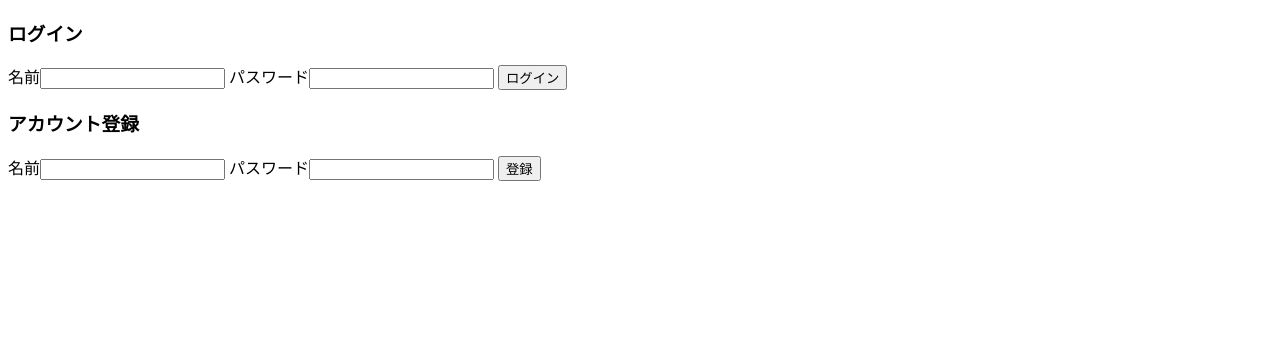
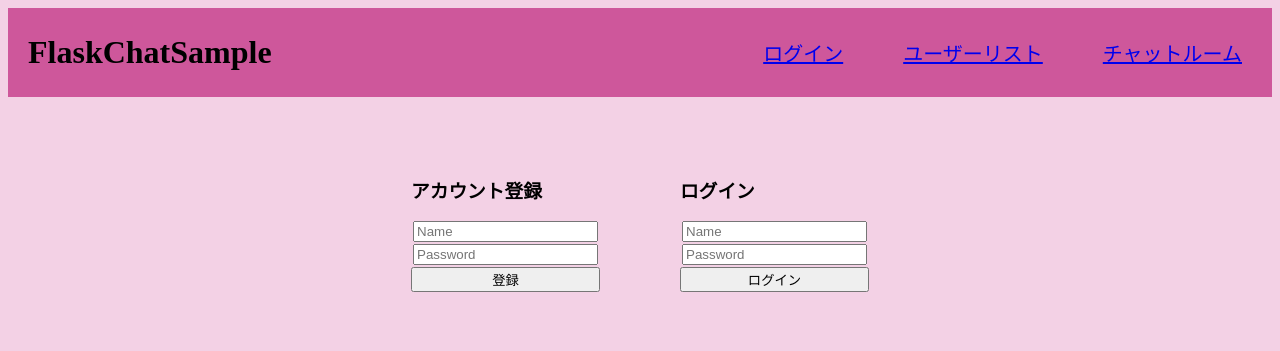
Before and after one commit to AraiRyusei/flaskchat, a Flask app: page /login in a window 1280 px wide. Shown: the top 351 px of the page. Run offline with Flask 2, Linux system fonts and the light colour scheme.

Commit message:
CSSの追加・ヘッダーとログインページのCSS途中まで

```diff
--- a/app.py
+++ b/app.py
@@ -100,7 +100,7 @@ def chat_post(chatid):
 
 
 @app.route("/userlist")
-def chat():
+def userlist():
     if "user_id" in session:
         conn = sqlite3.connect('chattest.db')
         c = conn.cursor()
@@ -164,4 +164,4 @@ def logout():
     # __name__ というのは、自動的に定義される変数で、現在のファイル(モジュール)名が入ります。 ファイルをスクリプトとして直接実行した場合、 __name__ は __main__ になります。
 if __name__ == "__main__":
     # Flask が持っている開発用サーバーを、実行します。
-    app.run(debug=True, host="0.0.0.0")
+    app.run(debug=True)
--- a/static/css/style.css
+++ b/static/css/style.css
@@ -1,5 +1,47 @@
-.chatbox {
-    height: 300px;
-    background-color: dimgrey;
-    overflow: scroll;
+body {
+    background-color: #F3D1E5;
 }
+
+header {
+    background-color: #CE579B;
+}
+
+header h1 {
+    margin: 20px;
+}
+
+.container {
+    display: flex;
+    align-items: center;
+    justify-content: space-between;
+}
+
+.menu {
+    display: flex;
+
+}
+
+.menu p {
+    font-size: 20px;
+    padding: 10px 30px;
+}
+
+
+
+.login {
+    display: flex;
+    justify-content: center;
+    padding: 20px;
+}
+
+.loginForm {
+    margin: 40px;
+}
+
+.loginButton {
+    width: 100%;
+}
+
+.login p {
+    margin: 2px;
+}
--- /dev/null
+++ b/templates/base.html
@@ -0,0 +1,31 @@
+<!DOCTYPE html>
+<html lang="en">
+
+<head>
+    <meta charset="UTF-8">
+    <meta http-equiv="X-UA-Compatible" content="IE=edge">
+    <meta name="viewport" content="width=device-width, initial-scale=1.0">
+    <link rel="stylesheet" href="/static/css/style.css">
+    <title>FlaskChatSample</title>
+</head>
+
+<body>
+    <header>
+        <div class="container">
+            <h1>FlaskChatSample</h1>
+            <div class="menu">
+                <p><a href="/login">ログイン</a></p>
+                <p><a href="/userlist">ユーザーリスト</a></p>
+                <p><a href="/chatroom">チャットルーム</a></p>
+            </div>
+
+        </div>
+
+    </header>
+    <main>
+        {% block content %}
+        {% endblock %}
+    </main>
+</body>
+
+</html>
--- a/templates/login.html
+++ b/templates/login.html
@@ -1,27 +1,29 @@
-<!DOCTYPE html>
-<html lang="en">
+{% extends "base.html" %}
+{% block content %}
+<div class="login">
 
-<head>
-    <meta charset="UTF-8">
-    <meta http-equiv="X-UA-Compatible" content="IE=edge">
-    <meta name="viewport" content="width=device-width, initial-scale=1.0">
-    <title>Document</title>
-</head>
+    <div class="loginForm">
+        <h3>アカウント登録</h3>
+        <form action="/regist" method="POST">
+            <p><input type="text" name="name" placeholder="Name"></p>
+            <p><input type="text" name="password" placeholder="Password"></p>
+            <input class="loginButton" type="submit" value="登録">
+        </form>
+    </div>
 
-<body>
-    <h3>ログイン</h3>
-    <form action="/login" method="POST">
-        名前<input type="text" name="name">
-        パスワード<input type="text" name="password">
-        <input type="submit" value="ログイン">
-    </form>
+    <div class="loginForm">
+        <form action="/login" method="POST">
+            <h3>ログイン</h3>
+            <p><input type="text" name="name" placeholder="Name"></p>
+            <p><input type="text" name="password" placeholder="Password"></p>
+            <input class="loginButton" type="submit" value="ログイン">
+        </form>
+    </div>
 
-    <h3>アカウント登録</h3>
-    <form action="/regist" method="POST">
-        名前<input type="text" name="name">
-        パスワード<input type="text" name="password">
-        <input type="submit" value="登録">
-    </form>
-</body>
 
-</html>
+
+
+</div>
+
+
+{% endblock %}
```
Also changed, not shown: templates/chat.html (+4 -15 lines), templates/chatroom.html (+5 -13 lines), templates/userlist.html (+4 -15 lines), chattest.db.
